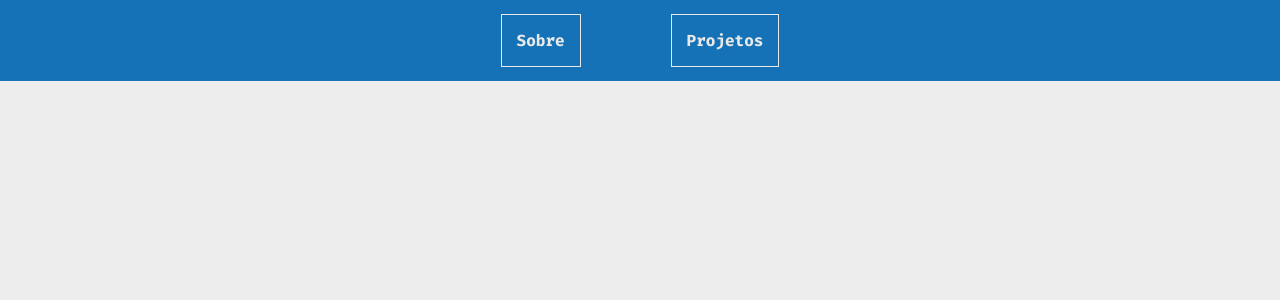
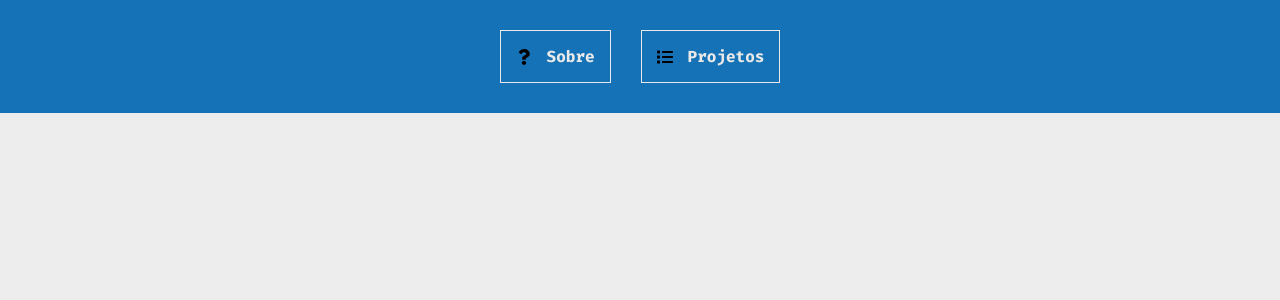
Before and after one commit to ThesllaDev/30DiasDeCSS-SASS, a React (Vite) app: page / in a window 1280 px wide. Shown: the top 300 px of the page. Built offline with nearby package versions, Linux system fonts and the light colour scheme.

Commit message:
🚸💄✨Feat: add icons to link button component

```diff
--- a/src/assets/components/layout/NavBar.jsx
+++ b/src/assets/components/layout/NavBar.jsx
@@ -1,3 +1,5 @@
+import { FaQuestion, FaList } from "react-icons/fa";
+
 import "../../styles/layout/NavBar.css";
 
 import { LinkButton } from "../shared/LinkButton";
@@ -7,10 +9,10 @@ export const NavBar = () => {
 		<nav className="navbar">
 			<ul className="navbar__list">
 				<li className="navbar__item">
-					<LinkButton url="#about" text="Sobre" />
+					<LinkButton url="#about" text="Sobre" icon={<FaQuestion />} />
 				</li>
 				<li className="navbar__item">
-					<LinkButton url="#projects" text="Projetos" />
+					<LinkButton url="#projects" text="Projetos" icon={<FaList />} />
 				</li>
 			</ul>
 		</nav>
--- a/src/assets/components/shared/LinkButton.jsx
+++ b/src/assets/components/shared/LinkButton.jsx
@@ -1,9 +1,9 @@
 import "../../styles/components/LinkButton.css";
 
-export const LinkButton = ({ url, text }) => {
+export const LinkButton = ({ url, text, icon }) => {
 	return (
 		<a className="link-button" href={url}>
-			{text}
+			{icon} {text}
 		</a>
 	);
 };
--- a/src/assets/styles/components/LinkButton.css
+++ b/src/assets/styles/components/LinkButton.css
@@ -2,8 +2,11 @@
   border: 1px solid #000;
   color: #000;
   font-weight: bold;
+  align-items: center;
+  display: flex;
+  flex-direction: row;
+  justify-content: center;
   padding: 0.9375rem;
-  margin: 1.875rem;
   text-decoration: none;
   transition: all 0.3s linear;
 }
@@ -12,3 +15,7 @@
   border-color: #003;
   color: #003;
 }
+.link-button svg {
+  color: #000;
+  margin-right: 0.9375rem;
+}
--- a/src/assets/styles/components/LinkButton.scss
+++ b/src/assets/styles/components/LinkButton.scss
@@ -1,11 +1,12 @@
 @use "../abstracts/variables" as var;
+@use "../abstracts/mixins" as mix;
 
 .link-button {
 	border: 1px solid #000;
 	color: #000;
 	font-weight: bold;
+	@include mix.flex-position(row);
 	padding: var.$gap-small;
-	margin: var.$gap-medium;
 	text-decoration: none;
 	transition: all 0.3s linear;
 
@@ -14,4 +15,9 @@
 		border-color: #003;
 		color: #003;
 	}
+
+	svg {
+		color: #000;
+		margin-right: var.$gap-small;
+	}
 }
```
